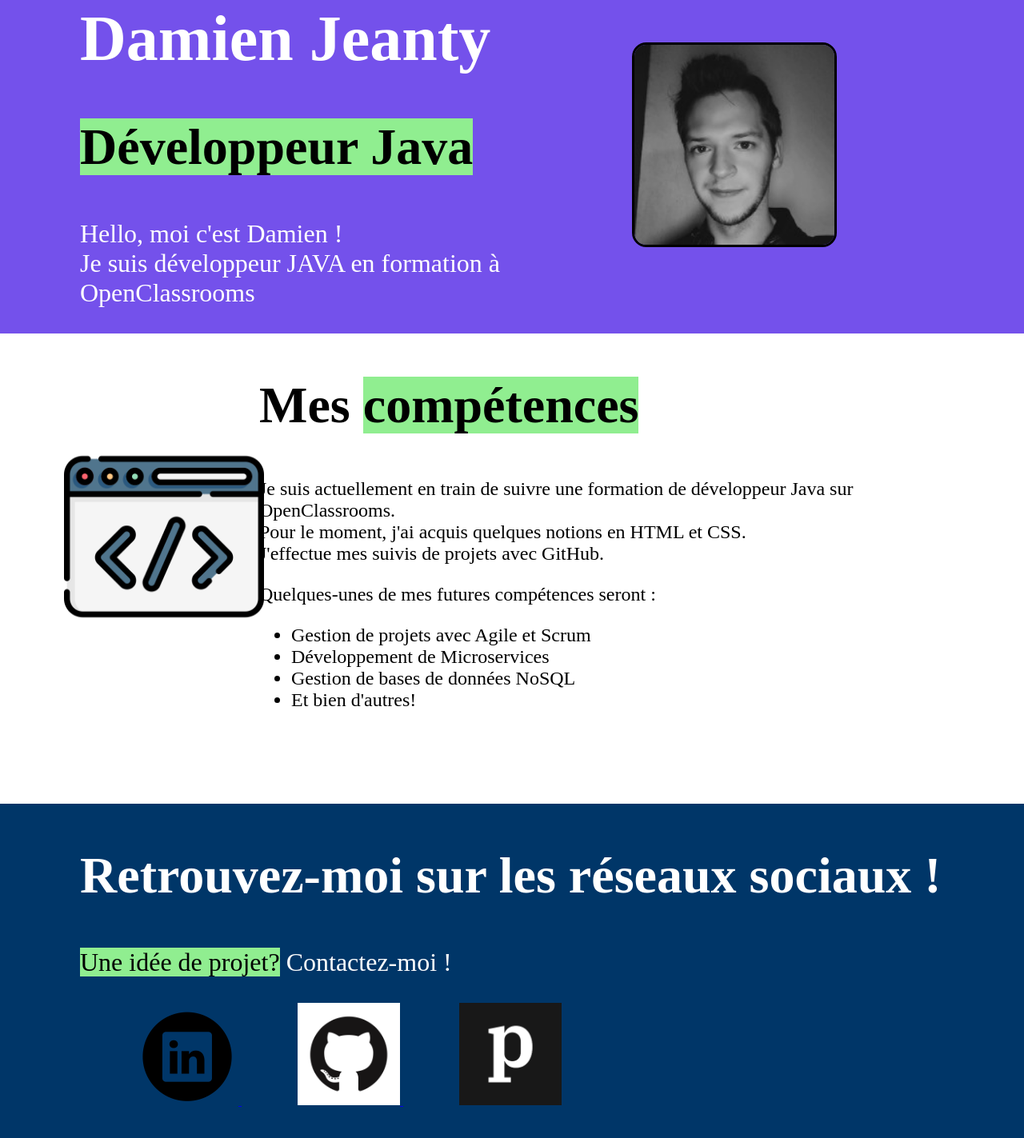
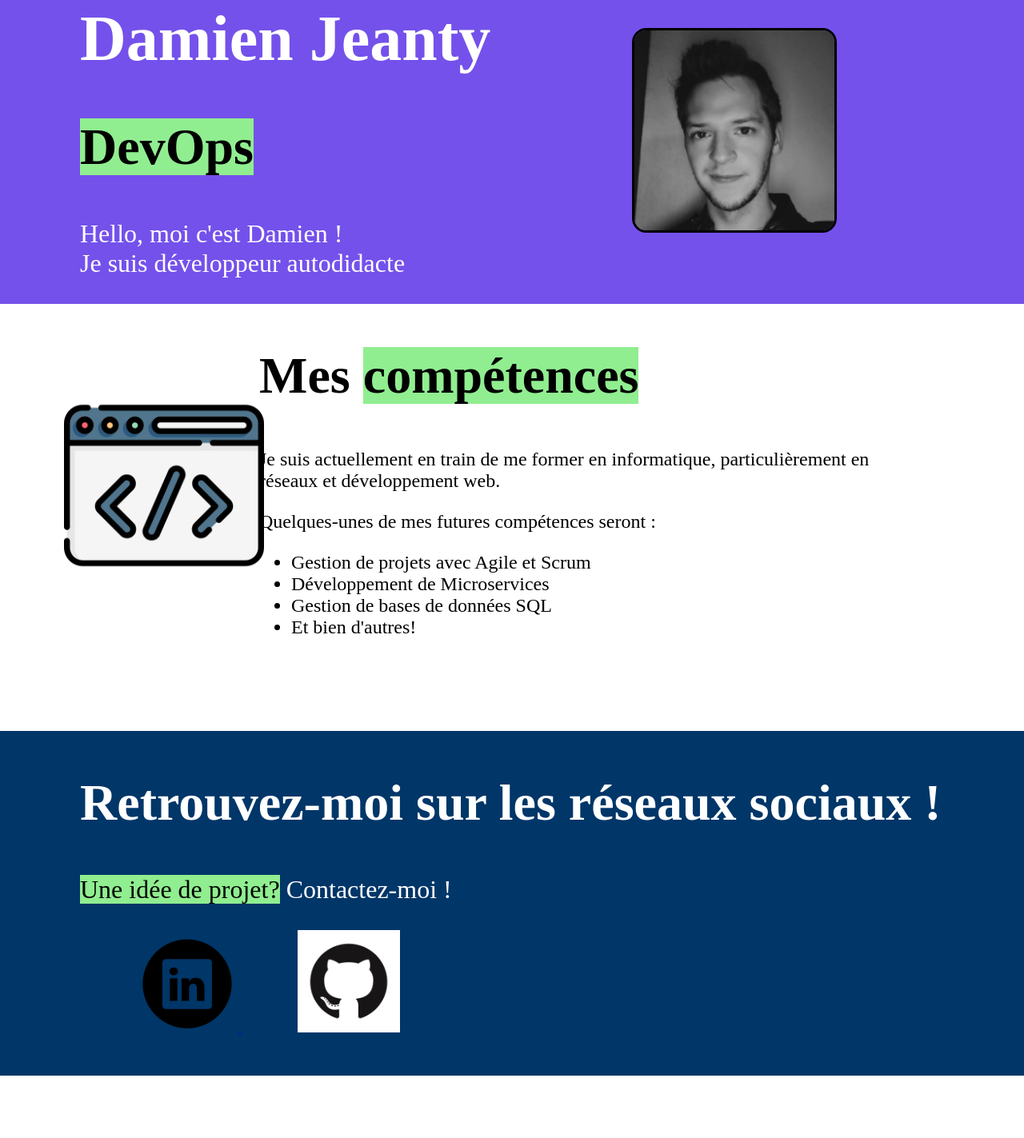
Before and after one commit to djeanty/djeanty.github.io, a plain HTML site: page index.html in a window 1280 px wide. Shown: the part 51-1474 px from the top of the page at 80% size. After the commit the page ends 1396 px from the top, so only its background shows below. Drawn offline with Linux system fonts and the light colour scheme.

Commit message:
Changing site's content

```diff
--- a/index.html
+++ b/index.html
@@ -3,7 +3,7 @@
 <head>
 <meta charset="utf-8" />
 <link rel="stylesheet" href="style.css" />
-<title>Damien Jeanty - Développeur JAVA</title>
+<title>Damien Jeanty - DevOps</title>
 </head>
 
 
@@ -13,11 +13,11 @@
         <div id="gridText">
             <h1>Damien Jeanty</h1>
             <h2>
-                <span class="enEvidence">Développeur Java</span>
+                <span class="enEvidence">DevOps</span>
             </h2>
 
             <p>
-                Hello, moi c'est Damien !<br /> Je suis développeur JAVA en formation à OpenClassrooms
+                Hello, moi c'est Damien !<br /> Je suis développeur autodidacte
             </p>
         </div>
 
@@ -37,14 +37,14 @@
                     Mes <span class="enEvidence">compétences</span>
                 </h2>
                 <p>
-                    Je suis actuellement en train de suivre une formation de développeur Java sur OpenClassrooms.<br /> Pour le moment, j'ai acquis quelques
-                    notions en HTML et CSS. <br />J'effectue mes suivis de projets avec GitHub.
+                    Je suis actuellement en train de me former en informatique, particulièrement en réseaux et développement web.<br />
+
                 </p>
                 <p>Quelques-unes de mes futures compétences seront :</p>
                 <ul>
                     <li>Gestion de projets avec Agile et Scrum</li>
                     <li>Développement de Microservices</li>
-                    <li>Gestion de bases de données NoSQL</li>
+                    <li>Gestion de bases de données SQL</li>
                     <li>Et bien d'autres!</li>
                 </ul>
 
@@ -60,8 +60,7 @@
         </p>
         <a href="https://www.linkedin.com/in/damien-jeanty-54b71a166/" title="Profil Linkedin"> <img src="images/linkedin_icon.png" alt="Linkedin"
             title="Linkedin" />
-        </a> <a href="https://github.com/djeanty" title="Profil GitHub"><img src="images/github_icon.png" alt="GitHub" title="GitHub" /> </a> <a href="https://paper.li/Damien-Jeanty#/" title="Ma veille technologique"> <img
-            src="images/paperli_icon.png" alt="Damien Jeanty on Paper.li" title="Paper.li"/></a>
+        </a> <a href="https://github.com/djeanty" title="Profil GitHub"><img src="images/github_icon.png" alt="GitHub" title="GitHub" /> </a>
     </footer>
 
 
```
